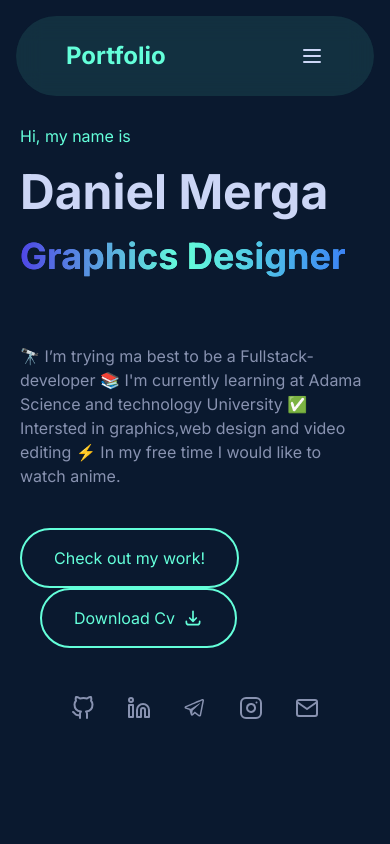
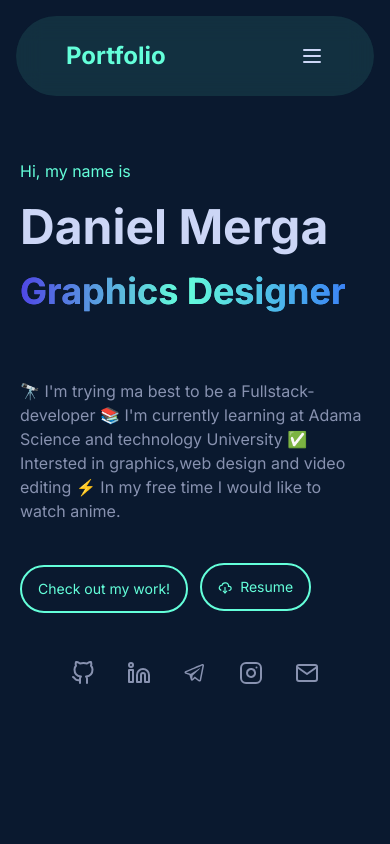
Before and after one commit to da-nn-yy/daniel-merga-portfolio-nextjs, a Next.js app: page / in a window 390 px wide. Shown: the top 844 px of the page. Built offline with nearby package versions, Linux system fonts and the light colour scheme.

Commit message:
update: enhance Hero section CV download button with responsive design and icon

```diff
--- a/src/components/Hero.tsx
+++ b/src/components/Hero.tsx
@@ -3,6 +3,8 @@ import { motion } from 'framer-motion';
 import Typewriter from 'typewriter-effect';
 import { FiGithub, FiInstagram, FiLinkedin, FiMail } from 'react-icons/fi';
 import { LiaTelegram } from 'react-icons/lia';
+import { TbCloudDownload } from 'react-icons/tb';
+
 
 
 
@@ -67,7 +69,7 @@ const Hero = () => {
           transition={{ delay: 0.5 }}
           className="max-w-2xl mb-10 text-textSecondary"
         >
-          🔭 I’m trying ma best to be a Fullstack-developer
+          🔭 I'm trying ma best to be a Fullstack-developer
 
 📚 I'm currently learning at Adama Science and technology University
 
@@ -81,7 +83,7 @@ const Hero = () => {
           transition={{ delay: 0.1 }}
           whileHover={{ scale: 1.05 }}
           whileTap={{ scale: 0.95 }}
-          className="px-8 py-4 transition-colors border-2 rounded-[100px] border-secondary text-secondary hover:bg-secondary/10"
+          className="px-4 py-3 md:px-8 md:py-4 transition-colors border-2 rounded-[100px] border-secondary text-secondary hover:bg-secondary/10 text-sm md:text-base"
         >
           <a href='#projects'>Check out my work!</a>
         </motion.button>
@@ -91,29 +93,17 @@ const Hero = () => {
           transition={{ delay: 0.1 }}
           whileHover={{ scale: 1.05 }}
           whileTap={{ scale: 0.95 }}
-          className="ml-5 px-8 py-4 transition-colors border-2 rounded-[100px] border-secondary text-secondary hover:bg-secondary/10"
+          className="ml-3 md:ml-5 px-4 py-3 md:px-8 md:py-4 transition-colors border-2 rounded-[100px] border-secondary text-secondary hover:bg-secondary/10 text-sm md:text-base"
+        >
+          <a
+            href="/DanielMerga-Resume.pdf"
+            target="_blank"
+            rel="noopener noreferrer"
+            className='flex items-center gap-2'
           >
-          <a
-              href='/DanielMerga-Resume.pdf'
-              download="DanielMerga-Resume.pdf"
-              className='flex items-center gap-2'>
-          Download Cv
-          <svg
-              className="w-5 h-5"
-              fill="none"
-              stroke="currentColor"
-              viewBox="0 0 24 24"
-              xmlns="http://www.w3.org/2000/svg"
-            >
-              <path
-                strokeLinecap="round"
-                strokeLinejoin="round"
-                strokeWidth={2}
-                d="M4 16v1a3 3 0 003 3h10a3 3 0 003-3v-1m-4-4l-4 4m0 0l-4-4m4 4V4"
-              />
-            </svg>
+            <TbCloudDownload/>
+            Resume
           </a>
-
         </motion.button>
         <motion.div className="flex text-[24px] gap-x-6 max-w-max mx-auto lg:mx-0"
                       initial={{ opacity: 0, y: 20 }}
```
